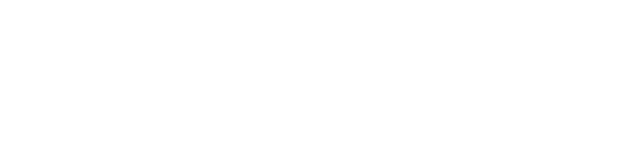
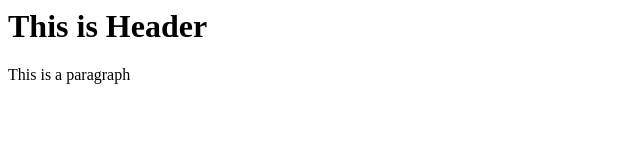
Before and after one commit to rishadritgithub/NewProDir, a plain HTML site: page index.html in a window 1280 px wide. Shown: the whole page, without its empty margins (0-640 px from the left). Drawn offline with Linux system fonts and the light colour scheme.

Commit message:
added <P>

```diff
--- a/index.html
+++ b/index.html
@@ -1,4 +1,8 @@
 <html>
 	<head>
 	</head>
+	<body>
+		<h1>This is Header</h1>
+		<p> This is a paragraph</p>
+        </body>
 </html>
```
